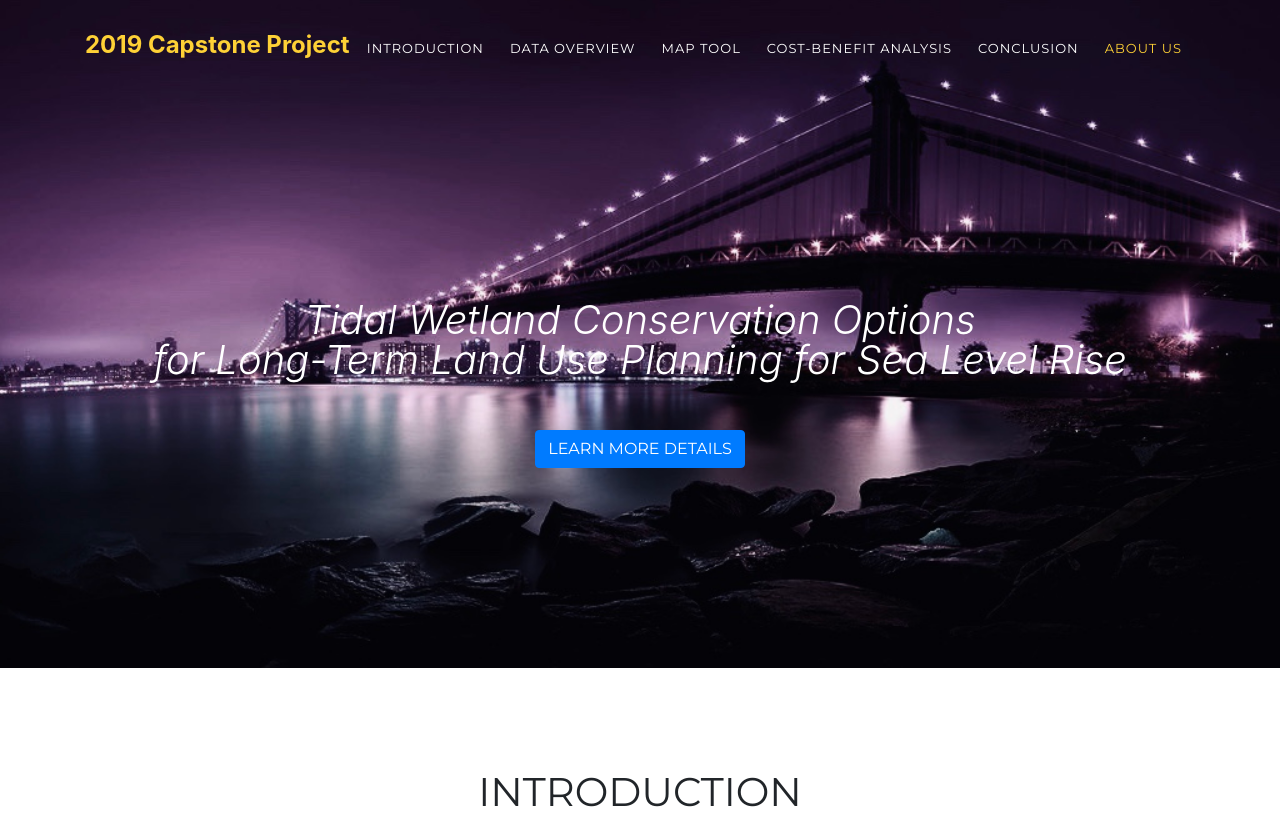
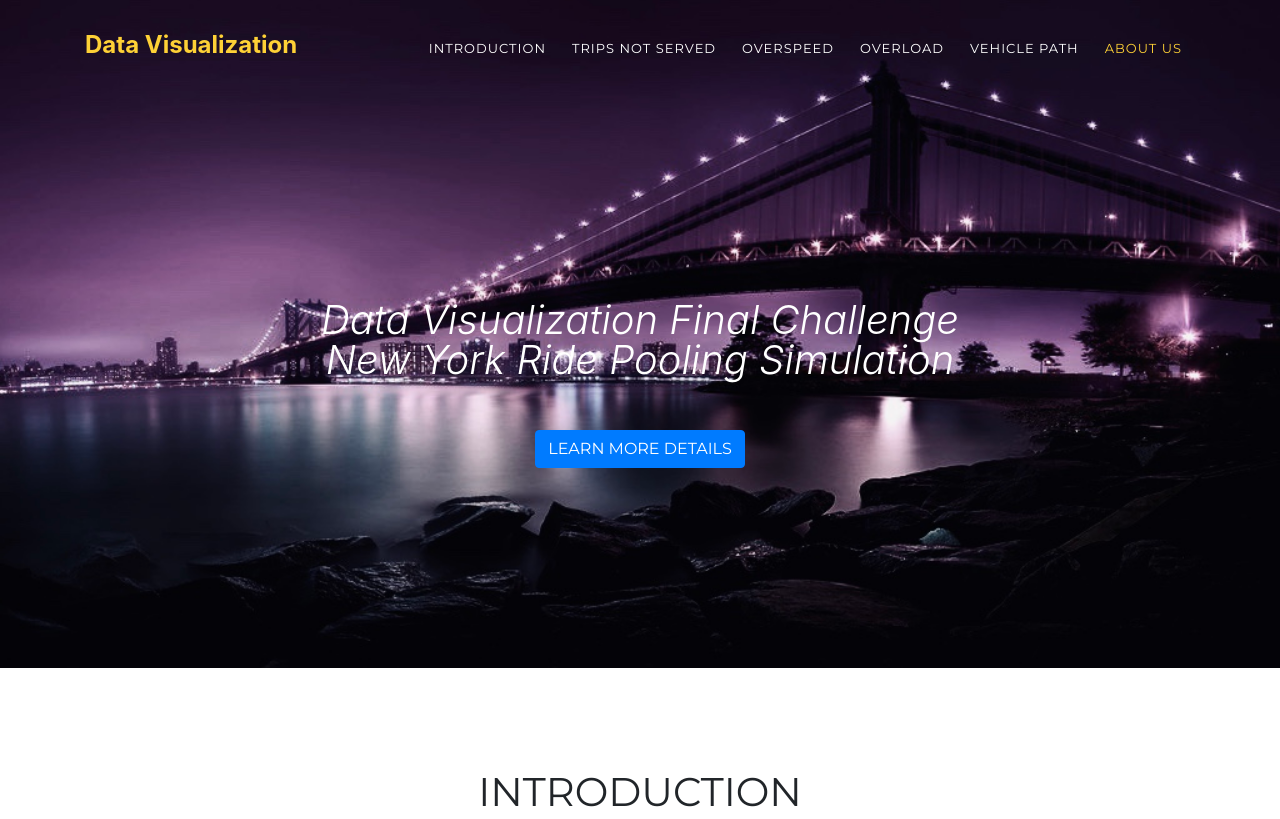
Before and after one commit to Chang-Du/Data_Visualization_Final_Challenge, a website with bundled scripts: page index.html in a window 1280 px wide. Shown: the top 819 px of the page. Built offline with nearby package versions, Linux system fonts and the light colour scheme; files whose address does not match are found by name; a web font is replaced by a local one.

Commit message:
Update index.html

```diff
--- a/index.html
+++ b/index.html
@@ -8,8 +8,7 @@
   <meta name="description" content="">
   <meta name="author" content="">
 
-  <title> 2019 Capstone: Tidal Wetland Conservation</title>
-  <!-- Tidal Wetland Conservation Options for Long-Term Land Use Planning for Sea Level Rise -->
+  <title>Data Visualization Final Challenge</title>
 
   <!-- Bootstrap core CSS -->
   <link href="vendor/bootstrap/css/bootstrap.min.css" rel="stylesheet">
@@ -40,7 +39,7 @@
   <!-- Navigation -->
   <nav class="navbar navbar-expand-lg navbar-dark fixed-top" id="mainNav">
     <div class="container">
-      <a class="h4" href="#page-top" style="color:#fed136;"><strong>2019 Capstone Project</strong></a>
+      <a class="h4" href="#page-top" style="color:#fed136;"><strong>Data Visualization</strong></a>
       <button class="navbar-toggler navbar-toggler-right" type="button" data-toggle="collapse" data-target="#navbarResponsive" aria-controls="navbarResponsive" aria-expanded="false" aria-label="Toggle navigation">
         Menu
         <i class="fas fa-bars"></i>
@@ -51,16 +50,16 @@
             <a class="nav-link js-scroll-trigger" style="font-size:small;" href="#services">Introduction</a>
           </li>
           <li class="nav-item">
-            <a class="nav-link js-scroll-trigger" style="font-size:small;" href="#data_overview">Data Overview</a>
+            <a class="nav-link js-scroll-trigger" style="font-size:small;" href="#data_overview">Trips not Served</a>
           </li>
           <li class="nav-item">
-            <a class="nav-link js-scroll-trigger" style="font-size:small;" href="#portfolio">Map Tool</a>
+            <a class="nav-link js-scroll-trigger" style="font-size:small;" href="#portfolio">Overspeed</a>
           </li>
           <li class="nav-item">
-            <a class="nav-link js-scroll-trigger" style="font-size:small;" href="#about">Cost-Benefit Analysis</a>
+            <a class="nav-link js-scroll-trigger" style="font-size:small;" href="#about">Overload</a>
           </li>
           <li class="nav-item">
-            <a class="nav-link js-scroll-trigger" style="font-size:small;" href="#team">Conclusion</a>
+            <a class="nav-link js-scroll-trigger" style="font-size:small;" href="#team">Vehicle Path</a>
           </li>
           <li class="nav-item">
             <a class="nav-link js-scroll-trigger" style="font-size:small;" href="#contact">About Us</a>
@@ -74,7 +73,7 @@
   <header class="masthead">
     <div class="container">
       <div class="intro-text">
-        <div class="intro-lead-in display-4 sm">Tidal Wetland Conservation Options <br>for Long-Term Land Use Planning for Sea Level Rise</div>
+        <div class="intro-lead-in display-4 sm">Data Visualization Final Challenge <br>New York Ride Pooling Simulation</div>
         <div class="intro-heading text-uppercase"></div>
         <a class="btn btn-primary btn-xl text-uppercase js-scroll-trigger" href="#services">Learn More Details</a>
       </div>
```
